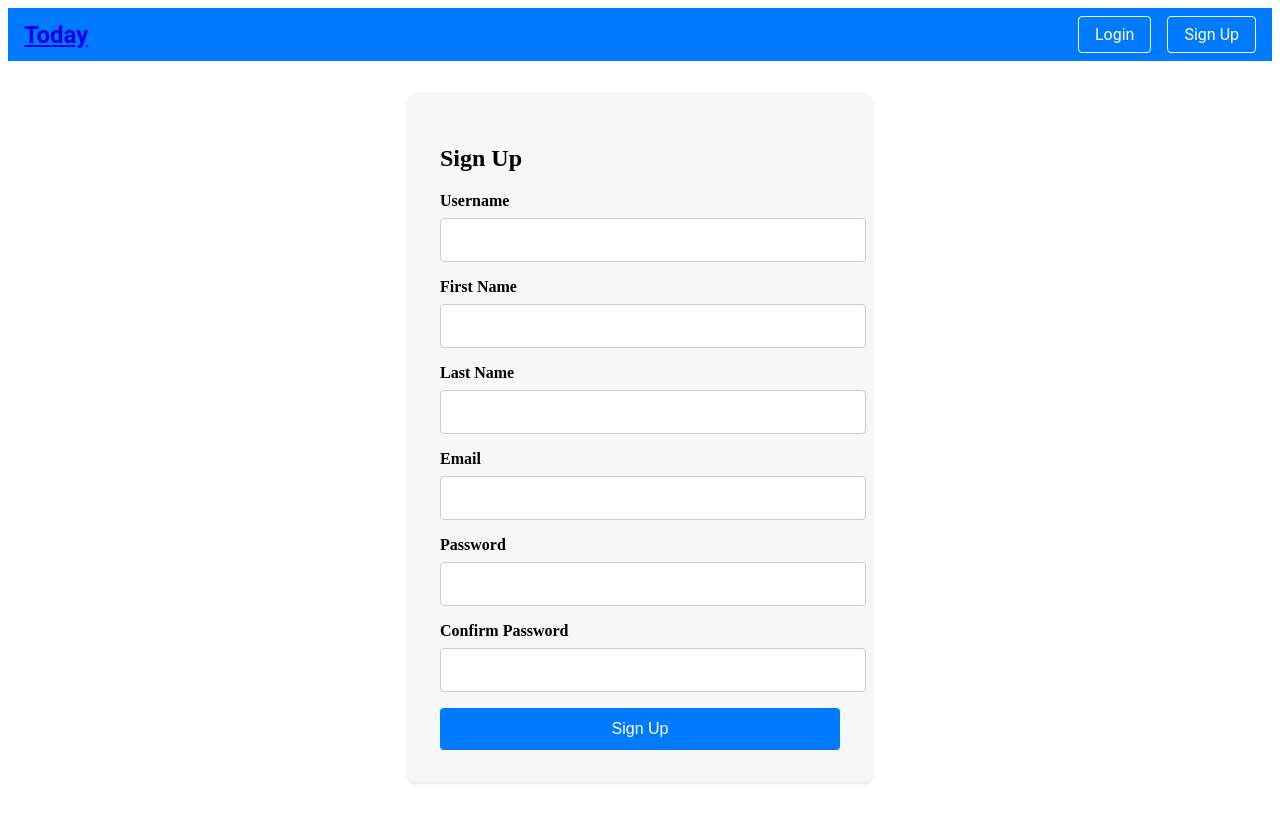
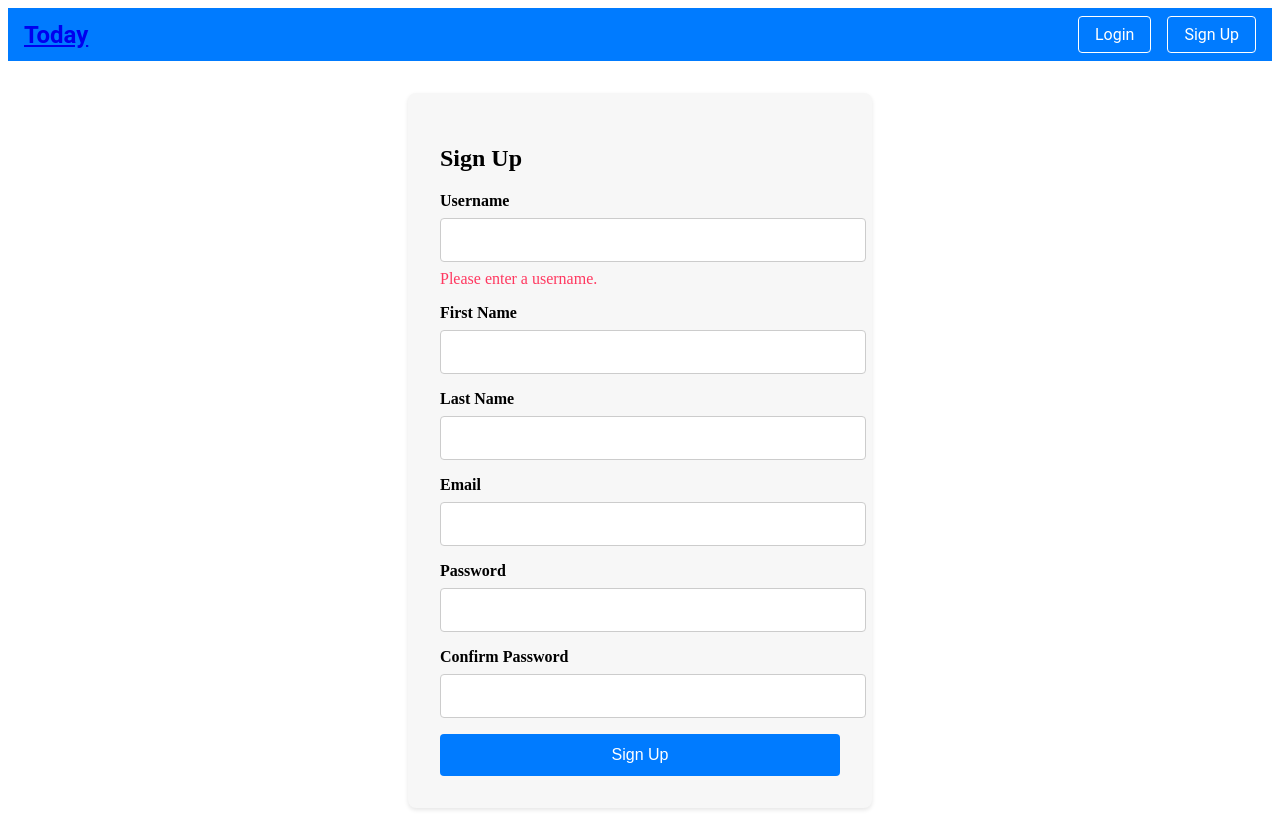
Before and after one commit to splearn1/timeline, an Angular app: page /signup in a window 1280 px wide. Before the commit the page ends 814 px from the top, so only its background shows below. Built offline with nearby package versions, Linux system fonts and the light colour scheme.

Commit message:
add in error handling in forms

```diff
--- a/src/app/signup/signup.component.html
+++ b/src/app/signup/signup.component.html
@@ -8,6 +8,9 @@
         id="username"
         formControlName="username"
       />
+      <div (if)="signUpForm.get('username')?.touched">
+        <p (if)="signUpForm.get('username')?.hasError('required')" class="error">Please enter a username.</p>
+      </div>
     </div>
     <div class="form-group">
       <label for="first_name">First Name</label>
@@ -50,6 +53,6 @@
       />
     </div>
 
-    <button type="submit" class="btn" [disabled]="signUpForm.invalid">Sign Up</button>
+    <button type="submit" class="btn">Sign Up</button>
   </form>
 </div>
--- a/src/app/signup/signup.component.scss
+++ b/src/app/signup/signup.component.scss
@@ -44,7 +44,7 @@
   background-color: #0056b3;
 }
 
-.error-message {
+.error {
   color: #ff3860;
   margin-top: 0.5rem;
 }
--- a/src/app/signup/signup.component.ts
+++ b/src/app/signup/signup.component.ts
@@ -5,7 +5,7 @@ import { Router } from '@angular/router';
 
 export const passwordsMatchValidator: ValidatorFn = (control: AbstractControl): {[key: string]: any} | null => {
   const password = control.get('password')?.value;
-  const confirmPassword = control.get('confirmPassword')?.value;
+  const confirmPassword = control.get('confirm_password')?.value;
   return password === confirmPassword ? null : { 'passwordsNotMatching': true };
 };
 
@@ -14,12 +14,10 @@ export const passwordsMatchValidator: ValidatorFn = (control: AbstractControl):
   standalone: true,
   imports: [ReactiveFormsModule],
   templateUrl: './signup.component.html',
-  styleUrl: './signup.component.scss'
+  styleUrls: ['./signup.component.scss']
 })
 
 export class SignupComponent {
-
-
 
   constructor(private authService: AuthenticationService, private router:Router, private fb: FormBuilder) { }
 
@@ -34,7 +32,7 @@ export class SignupComponent {
 
   onSubmit() {
     console.log('form submitted');
-    const formValue = this.signUpForm;
+    const formValue = this.signUpForm.value;
     console.log(formValue);
     this.authService.signUp(formValue).subscribe({
       next: (res:any) => {
```
